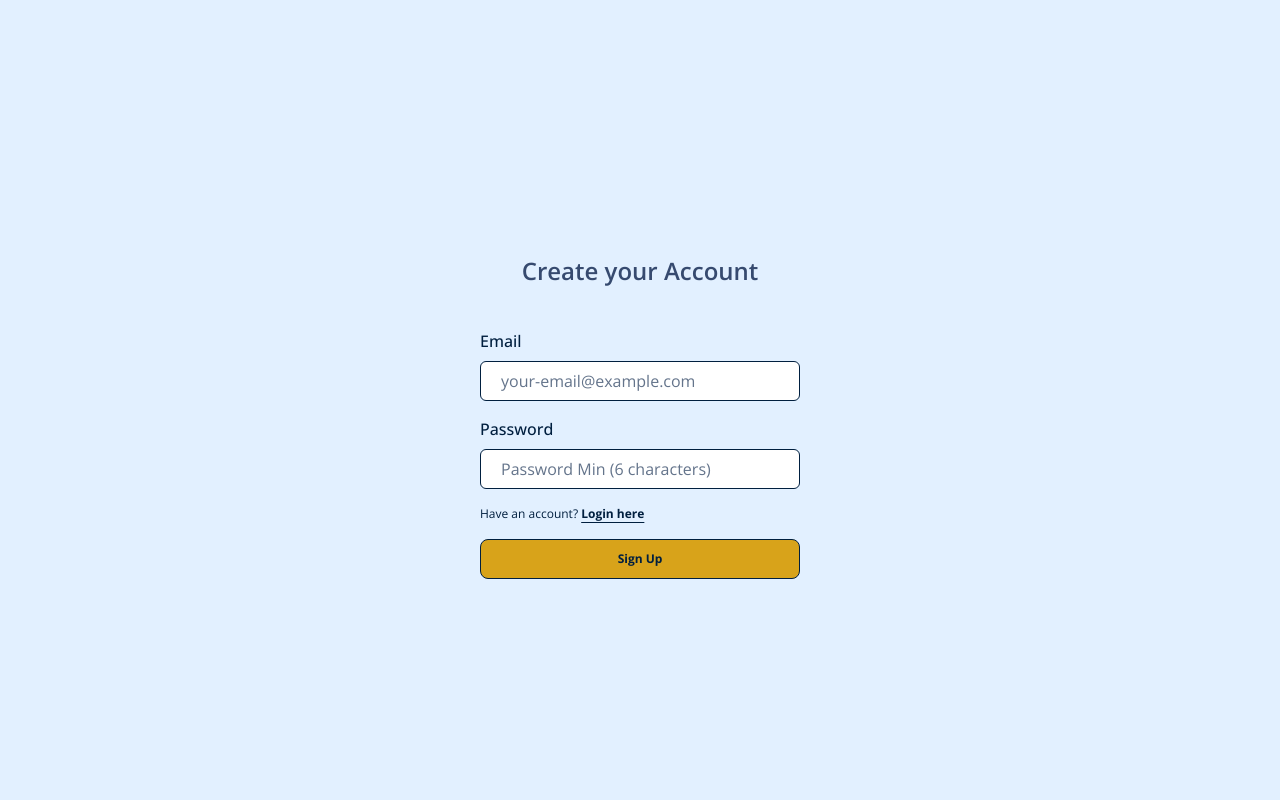
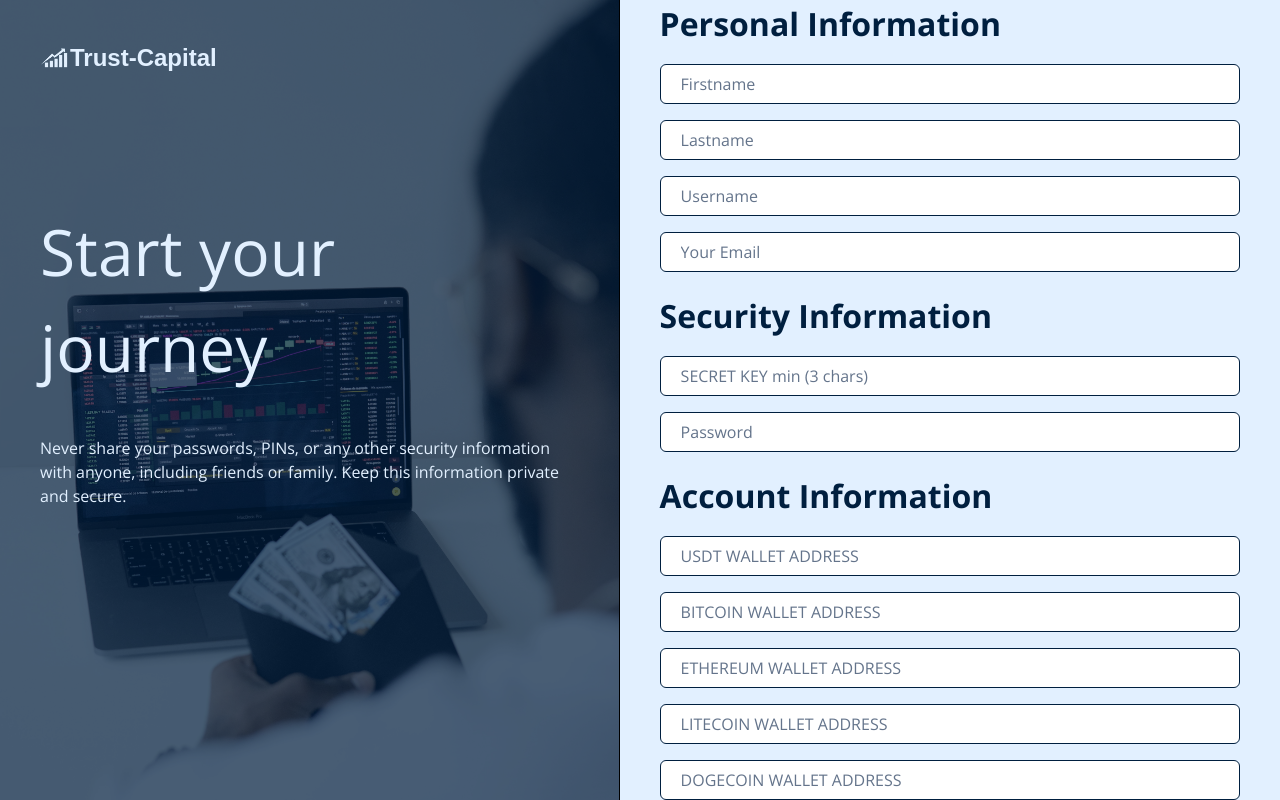
Before and after one commit to Joshardals/Trust-Capital, a Next.js app: page /signup in a window 1280 px wide. Built offline with nearby package versions, Linux system fonts and the light colour scheme; no server answers; a web font is replaced by a local one.

Commit message:
initial commiit

```diff
--- a/app/(auth)/signup/page.tsx
+++ b/app/(auth)/signup/page.tsx
@@ -1,4 +1,5 @@
 import SignUpContainer from "@/components/auth/SignUpContainer";
+import Onboarding from "@/components/onboarding/Onboarding";
 import { Metadata } from "next";
 
 export const metadata: Metadata = {
@@ -8,6 +9,7 @@ export const metadata: Metadata = {
 
 export default function page() {
   return (
-    <SignUpContainer />
+    // <SignUpContainer />
+    <Onboarding />
   )
 }
--- a/components/forms/user-auth-form.tsx
+++ b/components/forms/user-auth-form.tsx
@@ -1,6 +1,6 @@
 "use client";
 
-import {useState } from "react";
+import { useState } from "react";
 import {
   Form,
   FormControl,
@@ -29,6 +29,10 @@ import {
   where,
 } from "firebase/firestore";
 import { customAlphabet } from "nanoid";
+import {
+  createUserWithEmailAndPassword,
+  signInWithEmailAndPassword,
+} from "firebase/auth";
 
 interface Params {
   userId: string;
@@ -43,6 +47,9 @@ export function UserAuthForm({ userId }: Params) {
   const form = useForm<OnboardingValidationType>({
     resolver: zodResolver(OnboardingValidation),
     defaultValues: {
+      email: "",
+      password: "",
+      userName: "",
       firstName: "",
       lastName: "",
       secretKey: "",
@@ -70,63 +77,19 @@ export function UserAuthForm({ userId }: Params) {
     setIsLoading(true);
     setIsDisabled(true);
 
-    // Referrals Functionality ------------
+    try {
+      const userCredential = await createUserWithEmailAndPassword(
+        auth,
+        values.email,
+        values.password
+      );
 
-    const refCode = referralParams.get("ref");
-    const referralCode = generateReferralCode();
+      const user = userCredential.user;
+      console.log("User Created", user);
 
-    if (refCode) {
-      const referringUserDoc = query(
-        collection(db, "users"),
-        where("referralCode", "==", refCode)
-      );
-      const querySnapshot = await getDocs(referringUserDoc);
+      const { providerData } = user;
+      const uid = providerData[0]?.uid;
 
-      if (querySnapshot.docs.length > 0) {
-        const referringUser = querySnapshot.docs[0];
-        const referringUserId = referringUser.id;
-
-        // Storing information about referral start.
-
-        const referralRef = doc(db, "referrals", referringUserId);
-
-        onSnapshot(referralRef, (doc) => {
-          if (doc.exists()) {
-            const currentReferrals = doc.data()?.referrals || [];
-            const updatedReferrals = arrayUnion(
-              {
-                username: user?.displayName?.split(" ")[0],
-                email: user?.email,
-                referred: userId,
-              },
-              ...currentReferrals
-            );
-            setDoc(referralRef, { referrals: updatedReferrals });
-
-            console.log(doc.data());
-          } else {
-            setDoc(referralRef, {
-              referrals: arrayUnion({
-                username: user?.displayName?.split(" ")[0],
-                email: user?.email,
-                referred: userId,
-              }),
-            });
-          }
-        });
-
-        // Storing information about the referral end.
-
-        await updateDoc(doc(db, "users", referringUserId), {
-          referralCount: referringUser.data().referralCount + 1,
-        });
-      }
-    }
-
-    // Referrals Functionality End ------------
-
-    // Updating Users //
-    const uid = user?.uid || "";
       const userDocRef = doc(db, "users", uid);
 
       await setDoc(
@@ -134,17 +97,17 @@ export function UserAuthForm({ userId }: Params) {
         {
           userId: uid,
           name: values.firstName + " " + values.lastName || "",
+          username: values.userName,
           email: user?.email || "",
           onboarded: true || "",
-        referralCode,
+          // referralCode,
           referralCount: 0,
           trade: false,
           createdAt: new Date(),
         },
         { merge: true }
       );
-
-    // Updating Users End
+      console.log("user document created in firebase");
 
       // Creating Wallets Start
 
@@ -167,6 +130,8 @@ export function UserAuthForm({ userId }: Params) {
         { merge: true }
       );
 
+      console.log("Wallet document created in firebase");
+
       // Creating Wallets End
 
       // Creating Account Information Start
@@ -185,10 +150,141 @@ export function UserAuthForm({ userId }: Params) {
         { merge: true }
       );
 
+      console.log("Details document created in firebase");
+
+      // Creating Account Information End
+
+      await signInWithEmailAndPassword(auth, values.email, values.password);
+      console.log("User signed in after sign up");
+
+      router.push("/dashboard");
+    } catch (error: any) {
+      console.log("Error creating account!");
+    }
+
+    // Referrals Functionality ------------
+
+    const refCode = referralParams.get("ref");
+    const referralCode = generateReferralCode();
+
+    // if (refCode) {
+    //   const referringUserDoc = query(
+    //     collection(db, "users"),
+    //     where("referralCode", "==", refCode)
+    //   );
+    //   const querySnapshot = await getDocs(referringUserDoc);
+
+    //   if (querySnapshot.docs.length > 0) {
+    //     const referringUser = querySnapshot.docs[0];
+    //     const referringUserId = referringUser.id;
+
+    //     // Storing information about referral start.
+
+    //     const referralRef = doc(db, "referrals", referringUserId);
+
+    //     onSnapshot(referralRef, (doc) => {
+    //       if (doc.exists()) {
+    //         const currentReferrals = doc.data()?.referrals || [];
+    //         const updatedReferrals = arrayUnion(
+    //           {
+    //             username: user?.displayName?.split(" ")[0],
+    //             email: user?.email,
+    //             referred: userId,
+    //           },
+    //           ...currentReferrals
+    //         );
+    //         setDoc(referralRef, { referrals: updatedReferrals });
+
+    //         console.log(doc.data());
+    //       } else {
+    //         setDoc(referralRef, {
+    //           referrals: arrayUnion({
+    //             username: user?.displayName?.split(" ")[0],
+    //             email: user?.email,
+    //             referred: userId,
+    //           }),
+    //         });
+    //       }
+    //     });
+
+    //     // Storing information about the referral end.
+
+    //     await updateDoc(doc(db, "users", referringUserId), {
+    //       referralCount: referringUser.data().referralCount + 1,
+    //     });
+    //   }
+    // }
+
+    // Referrals Functionality End ------------
+
+    // Updating Users //
+
+    // const uid = user?.uid || "";
+    // const userDocRef = doc(db, "users", uid);
+
+    // await setDoc(
+    //   userDocRef,
+    //   {
+    //     userId: uid,
+    //     name: values.firstName + " " + values.lastName || "",
+    //     email: user?.email || "",
+    //     onboarded: true || "",
+    //     referralCode,
+    //     referralCount: 0,
+    //     trade: false,
+    //     createdAt: new Date(),
+    //   },
+    //   { merge: true }
+    // );
+
+    // Updating Users End
+
+    // Creating Wallets Start
+
+    // const walletDocRef = doc(db, "wallets", uid);
+
+    // await setDoc(
+    //   walletDocRef,
+    //   {
+    //     walletId: uid,
+    //     secretKey: values.secretKey,
+    //     usdtAddress: values.usdtAddress,
+    //     btcAddress: values.bitcoinAddress,
+    //     ethereumAddress: values.ethereumAddress,
+    //     litecoinAddress: values.litecoinAddress,
+    //     dogeAddress: values.dogeAddress,
+    //     tronAddress: values.tronAddress,
+    //     bnbAddress: values.bnbAddress,
+    //     shibaAddress: values.shibaAddress,
+    //   },
+    //   { merge: true }
+    // );
+
+    // Creating Wallets End
+
+    // Creating Account Information Start
+
+    // const detailsDocRef = doc(db, "accountInfo", uid);
+
+    // await setDoc(
+    //   detailsDocRef,
+    //   {
+    //     userId: uid,
+    //     accountBalance: 0.0,
+    //     currentPlan: "none",
+    //     activeDeposit: 0.0,
+    //     earnedTotal: 0.0,
+    //   },
+    //   { merge: true }
+    // );
+
     // Creating Account Information End
 
     form.setValue("firstName", "");
     form.setValue("lastName", "");
+    form.setValue("email", "");
+    form.setValue("password", "");
+    form.setValue("userName", "");
     form.setValue("secretKey", "");
     form.setValue("usdtAddress", "");
     form.setValue("bitcoinAddress", "");
@@ -202,7 +298,7 @@ export function UserAuthForm({ userId }: Params) {
     setIsLoading(false);
     setIsDisabled(false);
 
-    router.push("/dashboard");
+    // router.push("/dashboard");
   };
 
   return (
@@ -211,12 +307,11 @@ export function UserAuthForm({ userId }: Params) {
         onSubmit={form.handleSubmit(onSubmit)}
         className="space-y-5 font-sans w-full flex flex-col md:h-screen"
       >
-        {/*-------------------------------- Account Information ----------------------------*/}
+        {/* ------------------- Personal Information --------------- */}
 
-        <div>
         <div className="flex space-y-4 flex-col">
           <h1 className="max-md:text-lg text-xl text-navyblue font-bold">
-              Account Information
+            Personal Information
           </h1>
           <div className="md:flex-1">
             <FormField
@@ -289,6 +384,82 @@ export function UserAuthForm({ userId }: Params) {
           <div className="md:flex-1">
             <FormField
               control={form.control}
+              name="userName"
+              render={({ field }) => (
+                <FormItem>
+                  <FormControl className="no-focus text-xs">
+                    <div className="relative">
+                      <Input
+                        placeholder="Username"
+                        disabled={isDisabled}
+                        className={`py-2 ${
+                          isDisabled ? "disableForm" : null
+                        }  px-5 border border-navyblue text-sm transition-all duration-500`}
+                        {...field}
+                        onChange={(e) => {
+                          // Remove spaces as the user types
+                          const valueWithoutSpaces = e.target.value.replace(
+                            /\s/g,
+                            ""
+                          );
+                          form.setValue("userName", valueWithoutSpaces);
+                        }}
+                      />
+                      <div
+                        className={`${isDisabled ? "disableInput" : null}`}
+                      />
+                    </div>
+                  </FormControl>
+                  <FormMessage className="text-purered text-xs" />
+                </FormItem>
+              )}
+            />
+          </div>
+          <div className="md:flex-1">
+            <FormField
+              control={form.control}
+              name="email"
+              render={({ field }) => (
+                <FormItem>
+                  <FormControl className="no-focus text-xs">
+                    <div className="relative">
+                      <Input
+                        placeholder="Your Email"
+                        disabled={isDisabled}
+                        className={`py-2 ${
+                          isDisabled ? "disableForm" : null
+                        }  px-5 border border-navyblue text-sm transition-all duration-500`}
+                        {...field}
+                        onChange={(e) => {
+                          // Remove spaces as the user types
+                          const valueWithoutSpaces = e.target.value.replace(
+                            /\s/g,
+                            ""
+                          );
+                          form.setValue("email", valueWithoutSpaces);
+                        }}
+                      />
+                      <div
+                        className={`${isDisabled ? "disableInput" : null}`}
+                      />
+                    </div>
+                  </FormControl>
+                  <FormMessage className="text-purered text-xs" />
+                </FormItem>
+              )}
+            />
+          </div>
+        </div>
+
+        {/* Security Information */}
+
+        <div className="flex space-y-4 flex-col">
+          <h1 className="max-md:text-lg text-xl text-navyblue font-bold">
+            Security Information
+          </h1>
+          <div className="md:flex-1">
+            <FormField
+              control={form.control}
               name="secretKey"
               render={({ field }) => (
                 <FormItem>
@@ -320,6 +491,51 @@ export function UserAuthForm({ userId }: Params) {
               )}
             />
           </div>
+          <div className="md:flex-1">
+            <FormField
+              control={form.control}
+              name="password"
+              render={({ field }) => (
+                <FormItem>
+                  <FormControl className="no-focus text-xs">
+                    <div className="relative">
+                      <Input
+                        placeholder="Password"
+                        type="password"
+                        disabled={isDisabled}
+                        className={`py-2 ${
+                          isDisabled ? "disableForm" : null
+                        }  px-5 border border-navyblue text-sm transition-all duration-500`}
+                        {...field}
+                        onChange={(e) => {
+                          // Remove spaces as the user types
+                          const valueWithoutSpaces = e.target.value.replace(
+                            /\s/g,
+                            ""
+                          );
+                          form.setValue("password", valueWithoutSpaces);
+                        }}
+                      />
+                      <div
+                        className={`${isDisabled ? "disableInput" : null}`}
+                      />
+                    </div>
+                  </FormControl>
+                  <FormMessage className="text-purered text-xs" />
+                </FormItem>
+              )}
+            />
+          </div>
+        </div>
+
+        {/*-------------------------------- Account Information ----------------------------*/}
+
+        <div>
+          <div className="flex space-y-4 flex-col">
+            <h1 className="max-md:text-lg text-xl text-navyblue font-bold">
+              Account Information
+            </h1>
+
             <div className="md:flex-1">
               <FormField
                 control={form.control}
--- a/components/onboarding/Onboarding.tsx
+++ b/components/onboarding/Onboarding.tsx
@@ -14,26 +14,24 @@ export default function Onboarding() {
   const [userId, setUserId] = useState<string | undefined>();
   const router = useRouter();
 
-  useEffect(() => {
-    const unsubscribe = onAuthStateChanged(auth, (user) => {
-      if (user) {
-        setAuthUser(true);
-        const details = user?.providerData[0];
-        const uid = details.uid || "";
-        setUserId(uid);
-      } else {
-        setAuthUser(false);
-        router.push("/");
-      }
-    });
+  // useEffect(() => {
+  //   const unsubscribe = onAuthStateChanged(auth, (user) => {
+  //     if (user) {
+  //       setAuthUser(true);
+  //       const details = user?.providerData[0];
+  //       const uid = details.uid || "";
+  //       setUserId(uid);
+  //     } else {
+  //       setAuthUser(false);
+  //       router.push("/");
+  //     }
+  //   });
 
-    return () => unsubscribe();
-  }, [router]);
+  //   return () => unsubscribe();
+  // }, [router]);
 
   return (
     <div className="block">
-      {authUser ? null : <Loading />}
-      {authUser ? (
       <>
         {/* Start of code for Desktop Users */}
         <div className="flex max-md:hidden">
@@ -56,9 +54,9 @@ export default function Onboarding() {
                 </h1>
 
                 <p>
-                    The USDT wallet address is necessary; you can modify the
-                    remaining details in the edit section of your dashboard. and
-                    it&apos;s crucial that you safeguard your secret key.
+                  Never share your passwords, PINs, or any other security
+                  information with anyone, including friends or family. Keep
+                  this information private and secure.
                 </p>
               </div>
             </div>
@@ -86,9 +84,9 @@ export default function Onboarding() {
                 </h1>
 
                 <p className="text-babyblue font-sans">
-                    The USDT wallet address is necessary; you can modify the
-                    remaining details in the edit section of your dashboard. and
-                    it&apos;s crucial that you safeguard your secret key.
+                  Never share your passwords, PINs, or any other security
+                  information with anyone, including friends or family. Keep
+                  this information private and secure.
                 </p>
               </div>
               <div className="absolute top-0 left-0 h-full w-full bg-navyblue/70" />
@@ -100,7 +98,6 @@ export default function Onboarding() {
           </div>
         </div>
       </>
-      ) : null}
     </div>
   );
 }
--- a/lib/validations/form.ts
+++ b/lib/validations/form.ts
@@ -13,6 +13,9 @@ import {
 
 export const OnboardingValidation: z.ZodType<OnboardingValidationType> =
   z.object({
+    email: z.string().email().min(10).max(100),
+    password: z.string().min(6).max(20),
+    userName: z.string().min(3).max(100),
     firstName: z.string().min(3).max(100),
     lastName: z.string().min(3).max(100),
     secretKey: z
--- a/typings.d.ts
+++ b/typings.d.ts
@@ -23,6 +23,9 @@ export interface editStoreState {
 // Form Definitions Start
 
 export interface OnboardingValidationType {
+  email: string;
+  password: string;
+  userName: string;
   firstName: string;
   lastName: string;
   secretKey: string;
```
Lines whose indentation alone changed are shown as unchanged.
